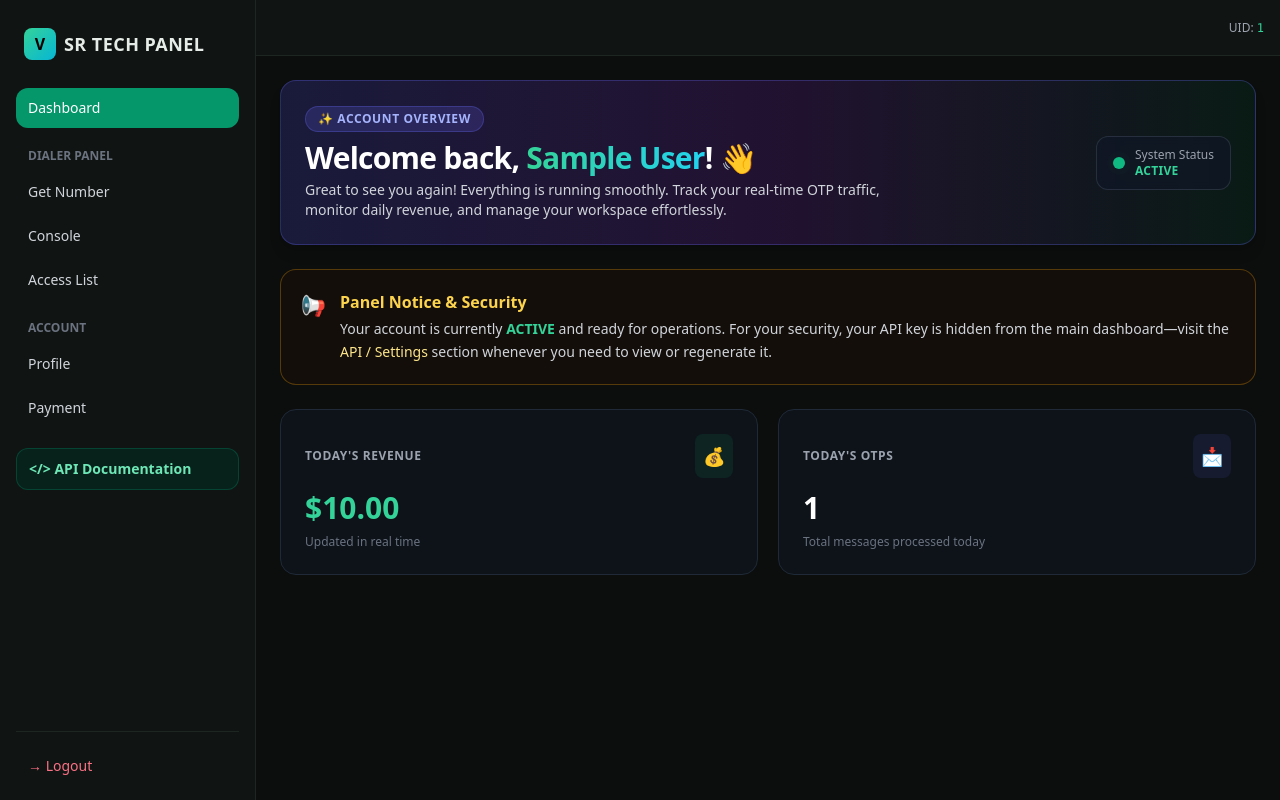
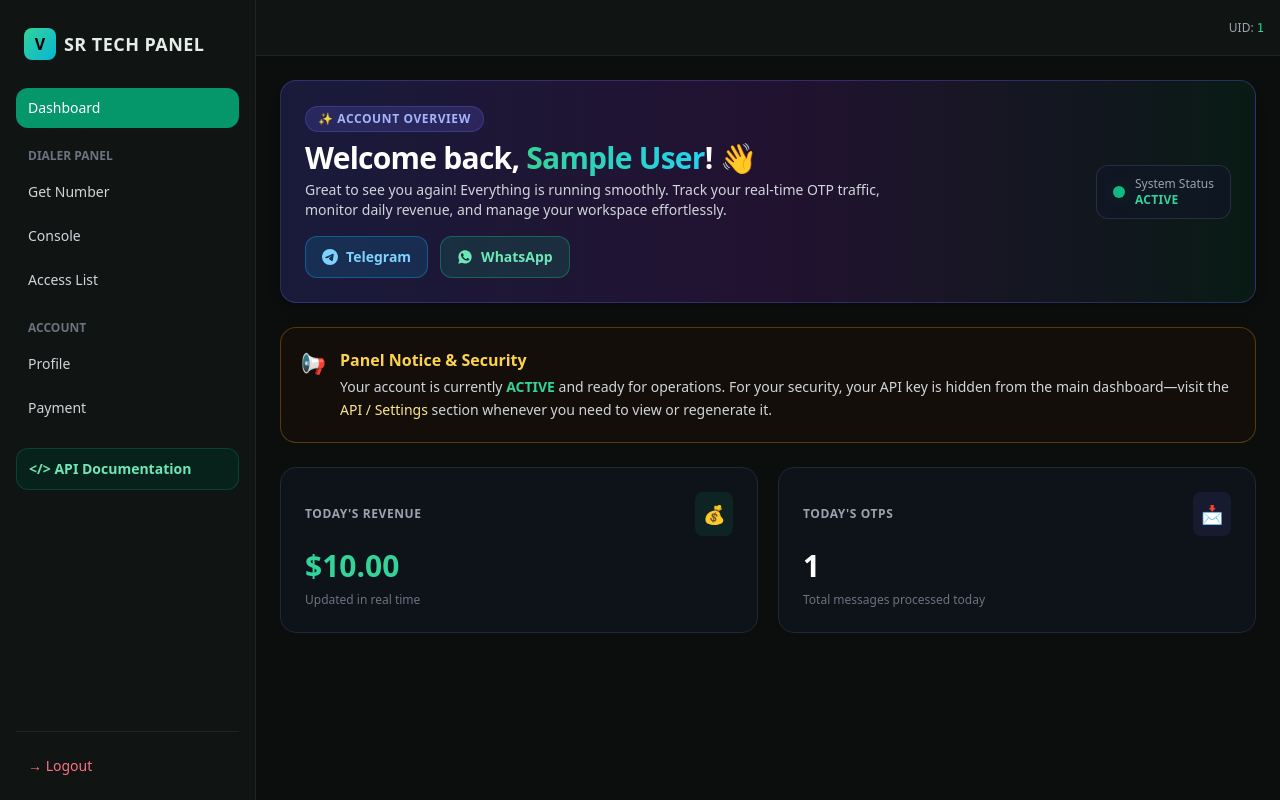
Before and after one commit to mrifathossen57-svg/Free-ai, a Flask app: page /dashboard in a window 1280 px wide. Run offline with Flask 3, Linux system fonts and the light colour scheme; the visitor is signed in with stand-in values (Sample User, id 1); tables that the repository leaves empty hold one stand-in row (values such as "Sample post"); some libraries are stand-ins or nearby versions.

Commit message:
Update dashboard.html

```diff
--- a/templates/dashboard.html
+++ b/templates/dashboard.html
@@ -15,6 +15,27 @@
       <p class="text-sm text-gray-300 mt-1 max-w-xl">
         Great to see you again! Everything is running smoothly. Track your real-time OTP traffic, monitor daily revenue, and manage your workspace effortlessly.
       </p>
+
+      <!-- Telegram & WhatsApp Channel Buttons -->
+      <div class="flex flex-wrap items-center gap-3 mt-4">
+        <a href="https://t.me/Srtechofficall" target="_blank" rel="noopener noreferrer"
+           class="inline-flex items-center gap-2 px-4 py-2.5 rounded-xl bg-sky-500/15 hover:bg-sky-500/25 text-sky-300 border border-sky-500/40 text-sm font-semibold transition-all duration-200">
+          <!-- Telegram Logo SVG -->
+          <svg class="w-4 h-4 fill-current" viewBox="0 0 24 24" aria-hidden="true">
+            <path d="M11.944 0A12 12 0 0 0 0 12a12 12 0 0 0 12 12 12 12 0 0 0 12-12A12 12 0 0 0 12 0a12 12 0 0 0-.056 0zm4.962 7.224c.1-.002.321.023.465.14a.506.506 0 0 1 .171.325c.016.093.036.306.02.472-.18 1.898-.962 6.502-1.36 8.627-.168.9-.499 1.201-.82 1.23-.696.065-1.225-.46-1.9-.902-1.056-.693-1.653-1.124-2.678-1.8-1.185-.78-.417-1.21.258-1.91.177-.184 3.247-2.977 3.307-3.23.007-.032.014-.15-.056-.212s-.174-.041-.249-.024c-.106.024-1.793 1.14-5.061 3.345-.48.33-.913.49-1.302.48-.428-.008-1.252-.241-1.865-.44-.752-.245-1.349-.374-1.297-.789.027-.216.325-.437.893-.663 3.498-1.524 5.83-2.529 6.998-3.014 3.332-1.386 4.025-1.627 4.476-1.635z"/>
+          </svg>
+          <span>Telegram</span>
+        </a>
+
+        <a href="https://chat.whatsapp.com/LTKPLJVpKSg8f6EcWNIDxK?s=cl&p=a&iam=2" target="_blank" rel="noopener noreferrer"
+           class="inline-flex items-center gap-2 px-4 py-2.5 rounded-xl bg-emerald-500/15 hover:bg-emerald-500/25 text-emerald-300 border border-emerald-500/40 text-sm font-semibold transition-all duration-200">
+          <!-- WhatsApp Logo SVG -->
+          <svg class="w-4 h-4 fill-current" viewBox="0 0 24 24" aria-hidden="true">
+            <path d="M12.031 2c-5.516 0-9.969 4.453-9.969 9.969 0 1.75.453 3.453 1.328 4.969L2 22l5.203-1.359c1.453.797 3.094 1.219 4.828 1.219 5.516 0 9.969-4.453 9.969-9.969S17.547 2 12.031 2zm5.813 14.125c-.25.703-1.438 1.344-1.984 1.422-.516.078-1.172.109-1.891-.125-.438-.141-1-.328-1.719-.641-3.016-1.313-4.984-4.344-5.141-4.547-.156-.203-1.234-1.641-1.234-3.125s.781-2.219 1.063-2.516c.281-.297.609-.375.813-.375s.406.016.594.016c.188 0 .453-.078.703.531.25.609.859 2.094.938 2.25.078.156.125.344.016.547-.109.203-.156.328-.313.516-.156.188-.328.422-.469.563-.156.156-.328.328-.141.641.188.313.828 1.359 1.781 2.203 1.219 1.078 2.25 1.422 2.563 1.578.313.156.484.125.672-.078.188-.203.781-.906.984-1.219.203-.313.422-.266.703-.156.281.109 1.797.844 2.109 1 .313.156.516.234.594.375.078.141.078.813-.172 1.516z"/>
+          </svg>
+          <span>WhatsApp</span>
+        </a>
+      </div>
     </div>
 
     <!-- Account Status Badge -->
```
